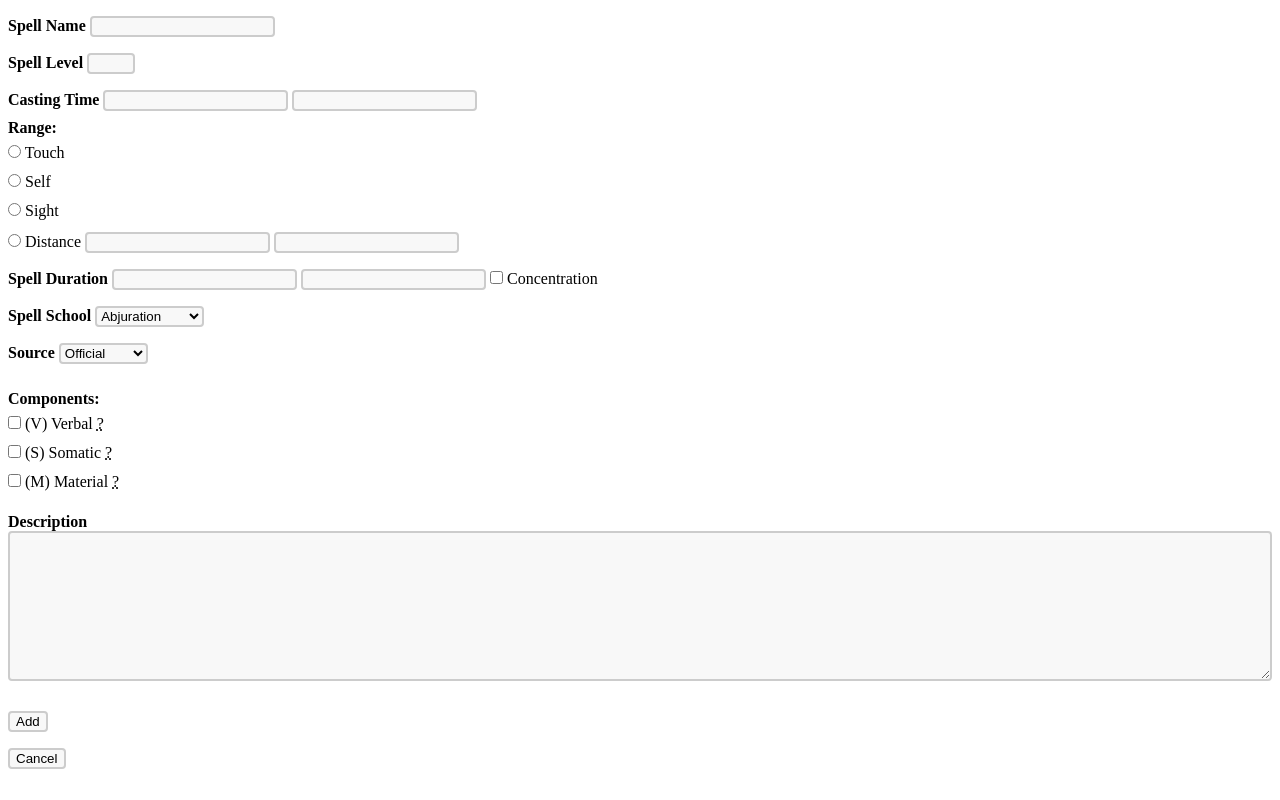
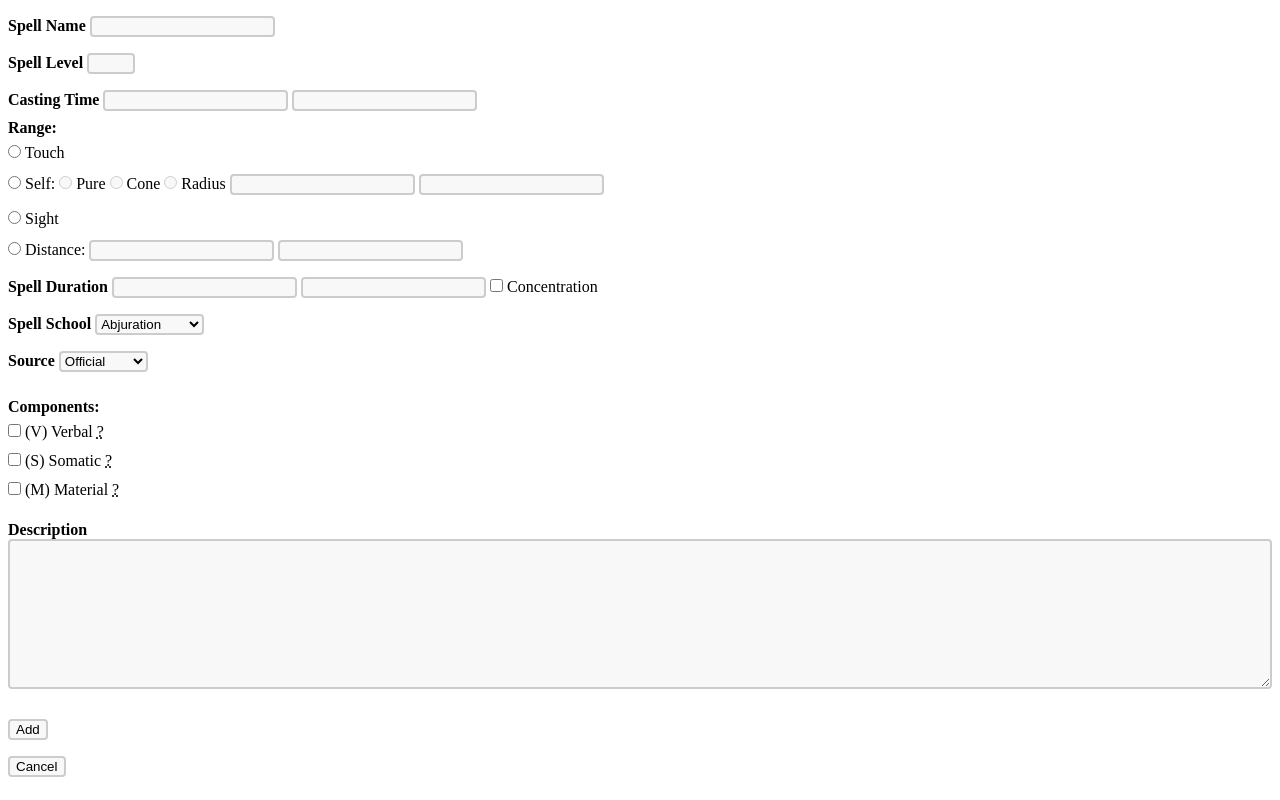
Before and after one commit to Dinnoman17441/DNDDATABASE, a Flask app: page /addspell in a window 1280 px wide. Run offline with Flask 2, Linux system fonts and the light colour scheme; a user stored in the database is signed in; data comes from the database, SQL or seed files in the repository.

Commit message:
0.2.4 | Disable/Enable certain fields in the form using JS depending on chosen radio field

```diff
--- a/templates/addspell.html
+++ b/templates/addspell.html
@@ -18,23 +18,35 @@
         <label for="castingtime"><b>Casting Time</b></label>
         <input id="castingtime" type="number" name="casting_time">
 
-        <input id="castingtime_unit" type="text" name="casting_time_unit" list="duration_units"
+        <input id="castingtime_unit" type="text" name="casting_time_unit" list="duration_units">
     </div>
 
     <div id="range_list">
         <b>Range:</b>
         <br>
+
         <input id="touch" type="radio" name="range_type" value="Touch">
         <label for="touch">Touch</label>
         <br>
+
         <input id="self" type="radio" name="range_type" value="Self">
-        <label for="self">Self</label>
+        <label for="self">Self:</label>
+        <input id="self_pure" type='radio' name='self_type' value="Pure">
+        <label for="self_pure">Pure</label>
+        <input id="self_cone" type='radio' name='self_type' value="Cone">
+        <label for="self_cone">Cone</label>
+        <input id="self_radius" type='radio' name='self_type' value="Radius">
+        <label for="self_radius">Radius</label>
+        <input id="self_type_amount" type="number" name="self_type_amount">
+        <input id="self_type_unit" type="text" name="self_type_unit" list="ranges">
         <br>
+
         <input id="sight" type="radio" name="range_type" value="Sight">
         <label for="sight">Sight</label>
         <br>
+
         <input id="normal_range" type="radio" name="range_type" value="Normal_Range">
-        <label for="normal_range">Distance</label>
+        <label for="normal_range">Distance:</label>
         <input id="normal_range_amount" type="number" name="normal_range_amount">
         <input id="normal_range_unit" type="text" name="normal_range_unit" list="ranges">
         <datalist id="ranges">
@@ -114,4 +126,64 @@
     <input type="submit" value="Cancel">
 </form>
 
+<script>
+
+    // document.getElementById('normal_range').addEventListener('input', function(event){
+    //     console.log(event.target);
+    // })
+
+    function changeRangeType(event){
+        const normal_range_amount = document.querySelector('#normal_range_amount');
+        const normal_range_unit = document.querySelector('#normal_range_unit');
+        const self_radius = document.querySelector('#self_radius');
+        const self_cone = document.querySelector('#self_cone');
+        const self_pure = document.querySelector('#self_pure');
+        const self_type_amount = document.querySelector('#self_type_amount');
+        const self_type_unit = document.querySelector('#self_type_unit');
+
+        if (event.target.value == 'Normal_Range') {
+           normal_range_amount.disabled = false;
+           normal_range_unit.disabled = false;
+           self_radius.disabled = true;
+           self_cone.disabled = true;
+           self_pure.disabled = true;
+           self_type_amount.disabled = true;
+           self_type_unit.disabled = true;
+           self_type_amount.value = '';
+           self_type_unit.value = '';
+
+        } else if (event.target.value == 'Self') {
+           normal_range_amount.disabled = true;
+           normal_range_unit.disabled = true;
+           normal_range_amount.value = '';
+           normal_range_unit.value = '';
+           self_radius.disabled = false;
+           self_cone.disabled = false;
+           self_pure.disabled = false;
+           self_type_amount.disabled = false;
+           self_type_unit.disabled = false;
+
+        } else {
+           normal_range_amount.disabled = true;
+           normal_range_unit.disabled = true;
+           normal_range_amount.value = '';
+           normal_range_unit.value = '';
+           self_radius.disabled = true;
+           self_cone.disabled = true;
+           self_pure.disabled = true;
+           self_type_amount.disabled = true;
+           self_type_unit.disabled = true;
+           self_type_amount.value = '';
+           self_type_unit.value = '';
+        }
+    }
+    document.querySelectorAll('input[type=radio][name=range_type]').forEach(function(element){
+        element.addEventListener('change', changeRangeType)
+    })
+    changeRangeType({ target: {} })
+
+</script>
+
+
+
 {% endblock body %}
```
Also changed, not shown: 1 other file.
